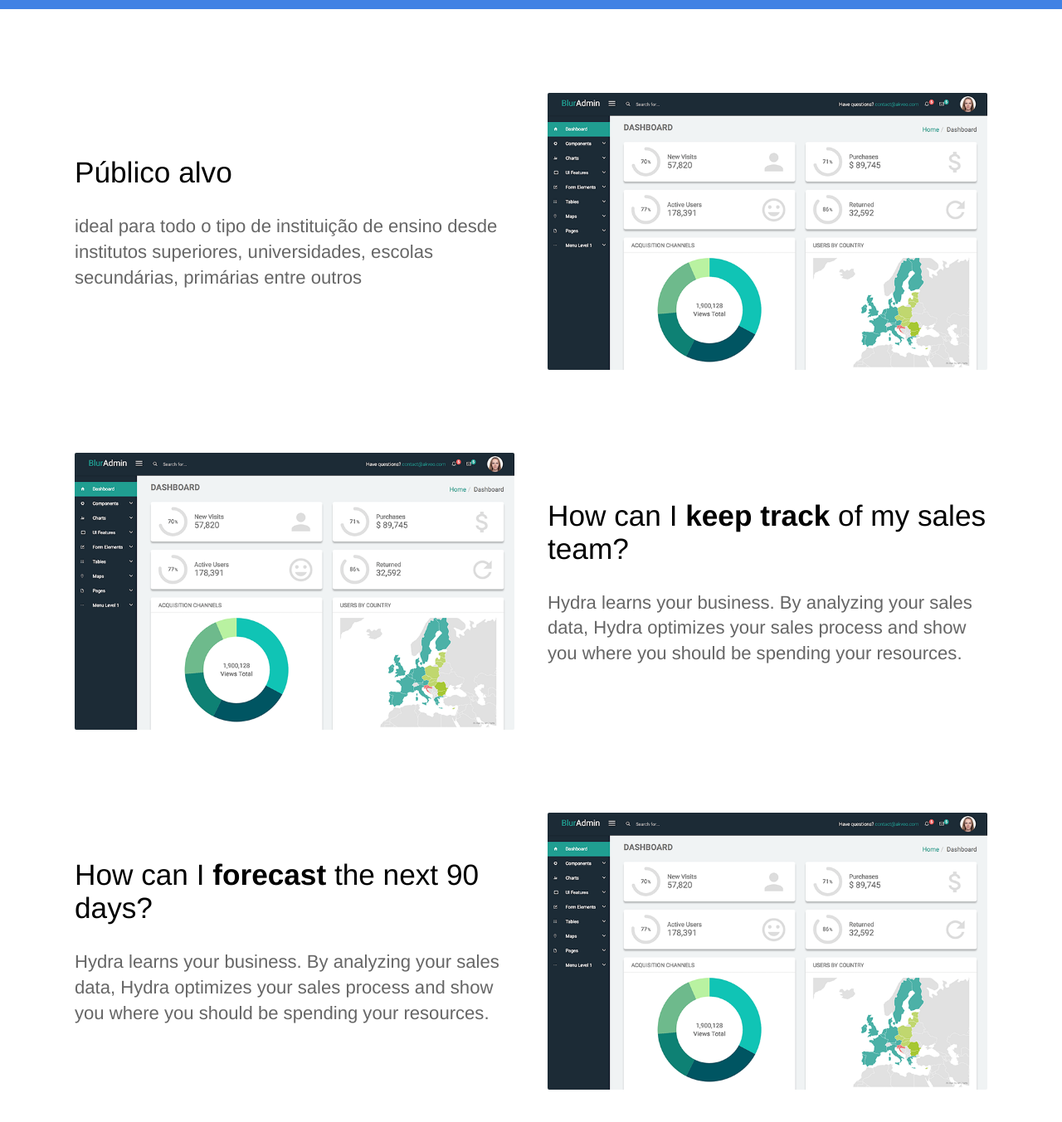
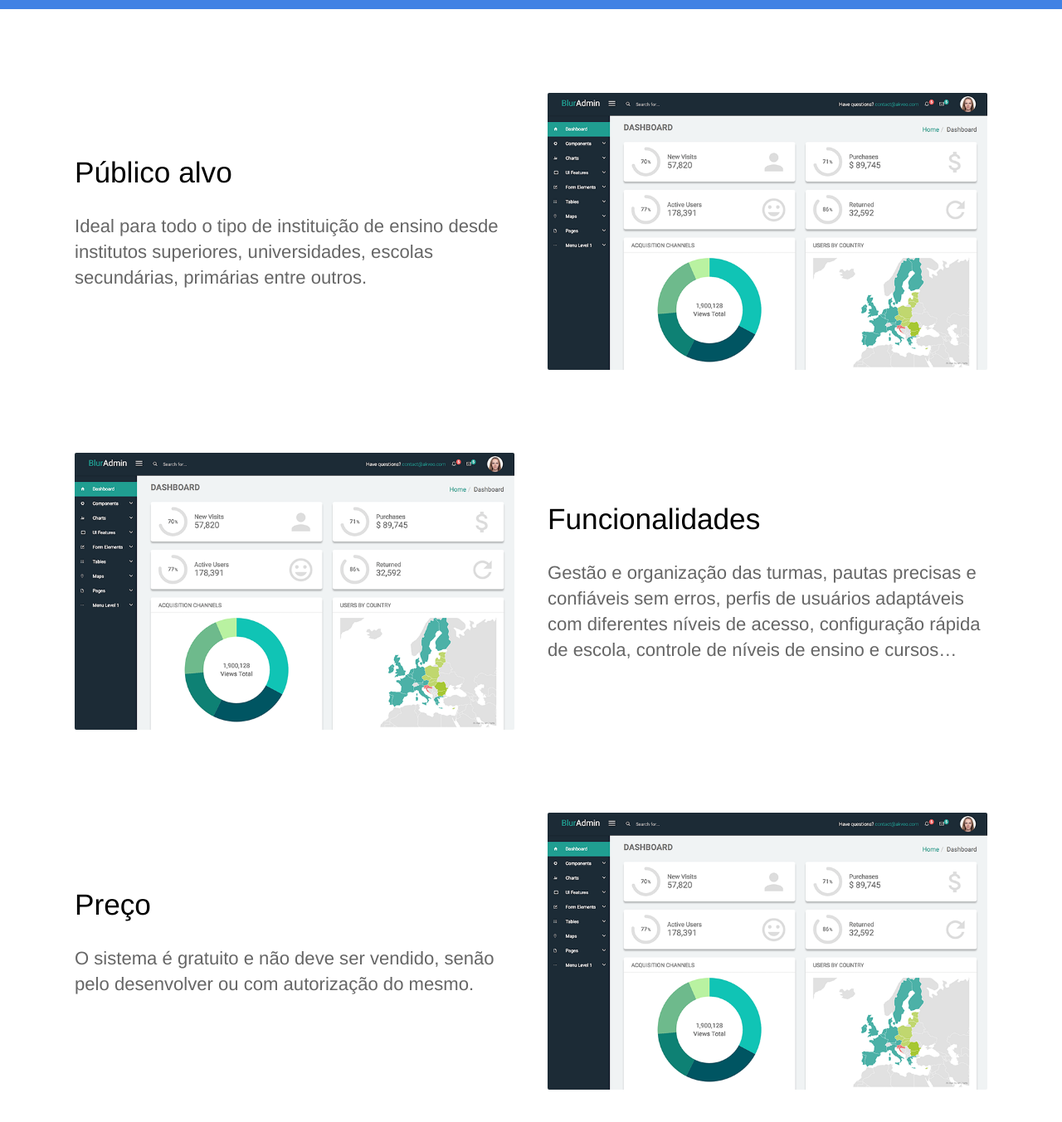
Before and after one commit to Manguena/manguena.github.io, a Jekyll site: the page built from index.html, in a window 1280 px wide and 1400 px high, scrolled down 926 px. Shown: the top 1353 px of the window at 83% size. Built offline with Jekyll 4.4.1, drawn with Linux system fonts in a browser that asks for light colours.

Commit message:
Update index.html
update the institutions, and price text

```diff
--- a/index.html
+++ b/index.html
@@ -18,7 +18,7 @@ description: Sistema de Gestão Acedémica
 		<div class="container flex">
 			<div class="text editable">
 				<h2>Público alvo</h2>
-				<p>ideal para todo o tipo de instituição de ensino desde institutos superiores, universidades, escolas secundárias, primárias entre outros</p>
+				<p>Ideal para todo o tipo de instituição de ensino desde institutos superiores, universidades, escolas secundárias, primárias entre outros.</p>
 			</div>
 			<div class="image">
 				<img src="{{ site.baseurl }}/images/dashboard.png" alt="Screenshot" class="screenshot editable" />
@@ -29,8 +29,8 @@ description: Sistema de Gestão Acedémica
 	<section>
 		<div class="container flex">
 			<div class="text editable">
-				<h2>How can I <strong>keep track</strong> of my sales team?</h2>
-				<p>Hydra learns your business. By analyzing your sales data, Hydra optimizes your sales process and show you where you should be spending your resources.</p>
+				<h2>Funcionalidades</h2>
+				<p>Gestão e organização das turmas, pautas precisas e confiáveis sem erros, perfis de usuários adaptáveis com diferentes níveis de acesso, configuração rápida de escola, controle de níveis de ensino e cursos…</p>
 			</div>
 			<div class="image">
 				<img src="{{ site.baseurl }}/images/dashboard.png" alt="Screenshot" class="screenshot editable" />
@@ -41,8 +41,8 @@ description: Sistema de Gestão Acedémica
 	<section>
 		<div class="container flex">
 			<div class="text editable">
-				<h2>How can I <strong>forecast</strong> the next 90 days?</h2>
-				<p>Hydra learns your business. By analyzing your sales data, Hydra optimizes your sales process and show you where you should be spending your resources.</p>
+				<h2>Preço</h2>
+				<p> O sistema é gratuito e não deve ser vendido, senão pelo desenvolver ou com autorização do mesmo.</p>
 			</div>
 			<div class="image">
 				<img src="{{ site.baseurl }}/images/dashboard.png" alt="Screenshot" class="screenshot editable" />
```
